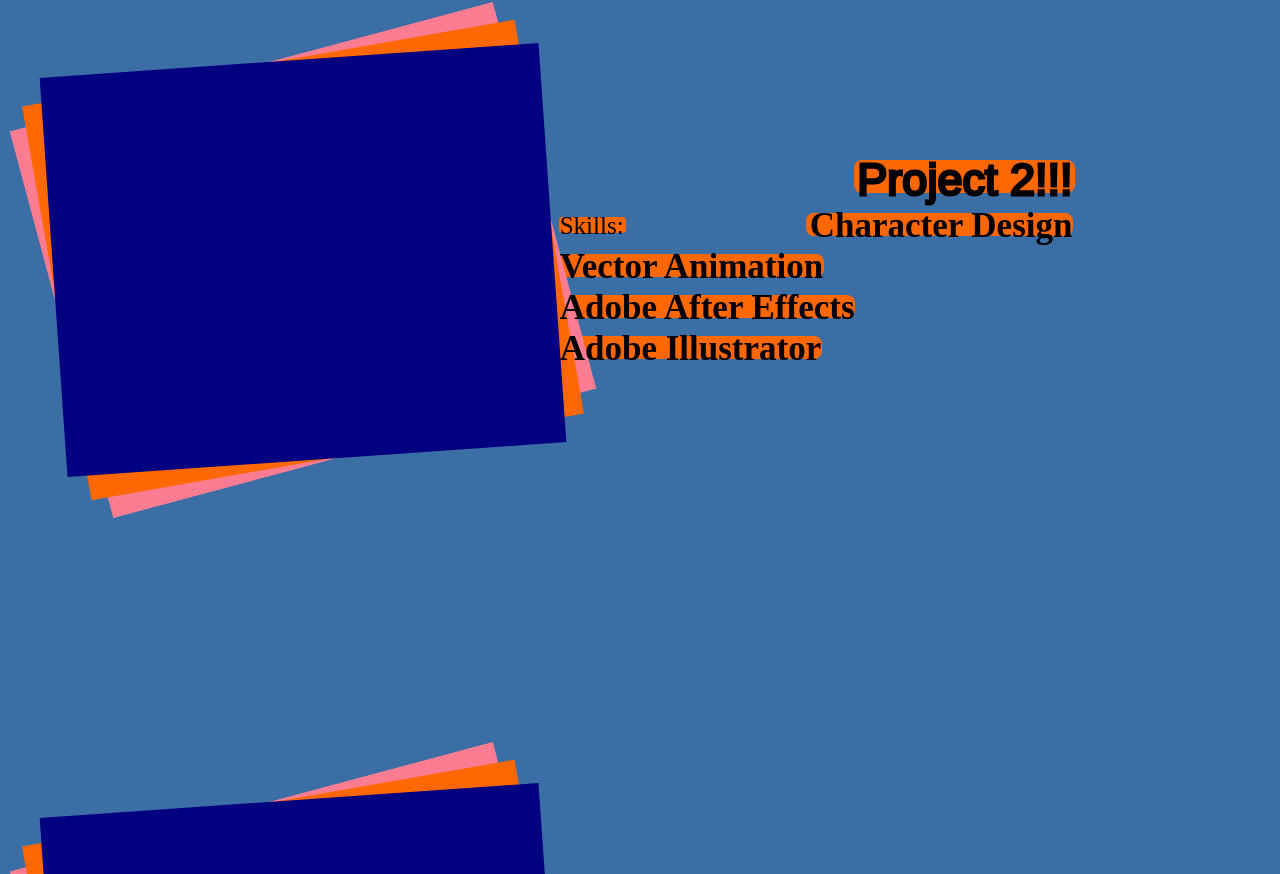
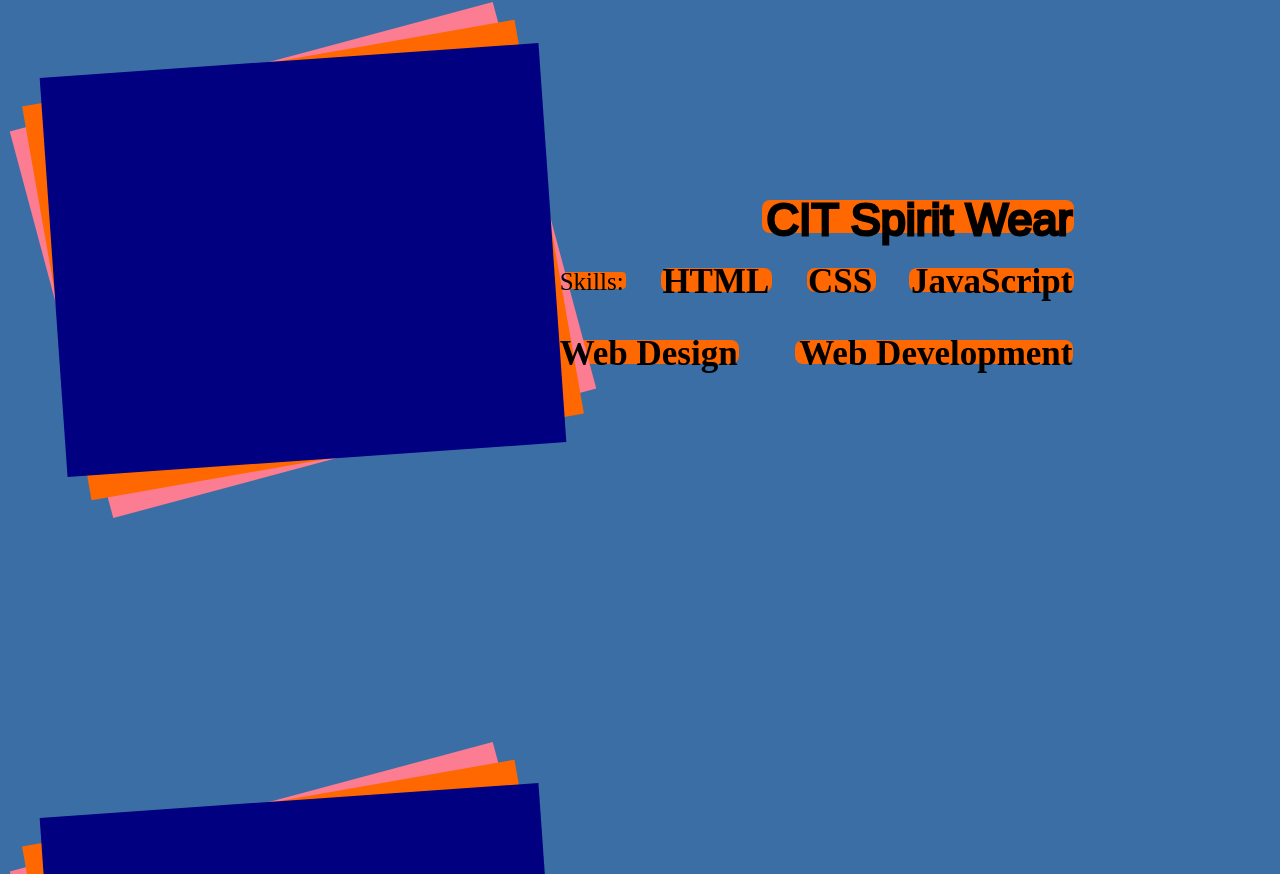
Before and after one commit to gabaddotey/Portfolio-Site, a plain HTML site: page work.html in a window 1280 px wide. Shown: the part 1224-2098 px from the top of the page. Drawn offline with Linux system fonts and the light colour scheme; a web font is replaced by a local one.

Commit message:
Added spiritwear

```diff
--- a/work.html
+++ b/work.html
@@ -8,8 +8,7 @@
   	</head>
 
 	<body>
-
-	<header>
+      <header>
 		<div class="sidebar" mask="url(#mask1)">
 			<input type="checkbox" id="burger">
 		<div class="navbar">
@@ -60,15 +59,15 @@
 				<div class="orangebg"></div>
 			</div>
 
-			<h4>Project 2!!!</h4>
+			<h4>CIT Spirit Wear</h4>
 
 			<div class="proj_txt">
 				<p class="skillstxt">Skills:</p>
-				<h5>Character Design</h5>
-				<h5>Vector Animation</h5>
-				<h5>Adobe After Effects</h5>
-				<h5>Adobe Illustrator</h5>
-			</div>
+				<h5>HTML</h5>
+				<h5>CSS</h5>
+				<h5>JavaScript</h5>
+
+			<h5>Web Design</h5><h5 style="">Web Development</h5></div>
 
 		</div>
 
@@ -91,5 +90,6 @@
 
 	</div>
 
-	</body>
+
+</body>
 </html>
```
